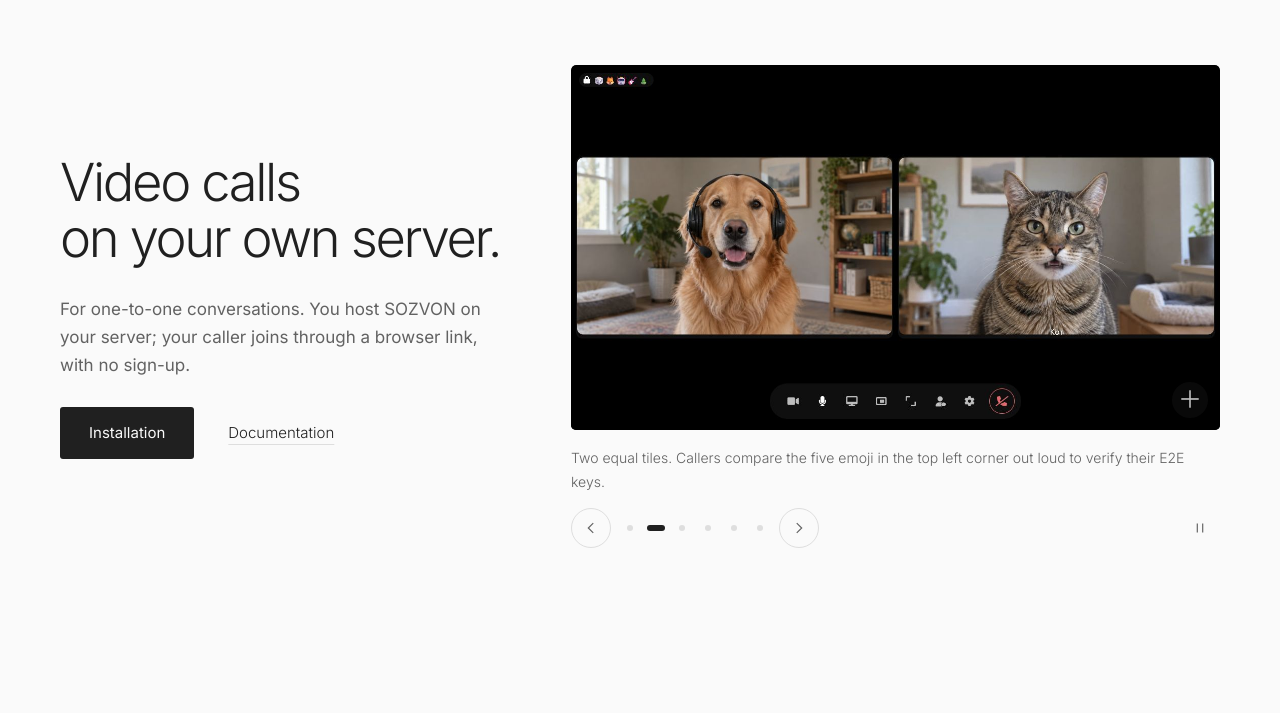
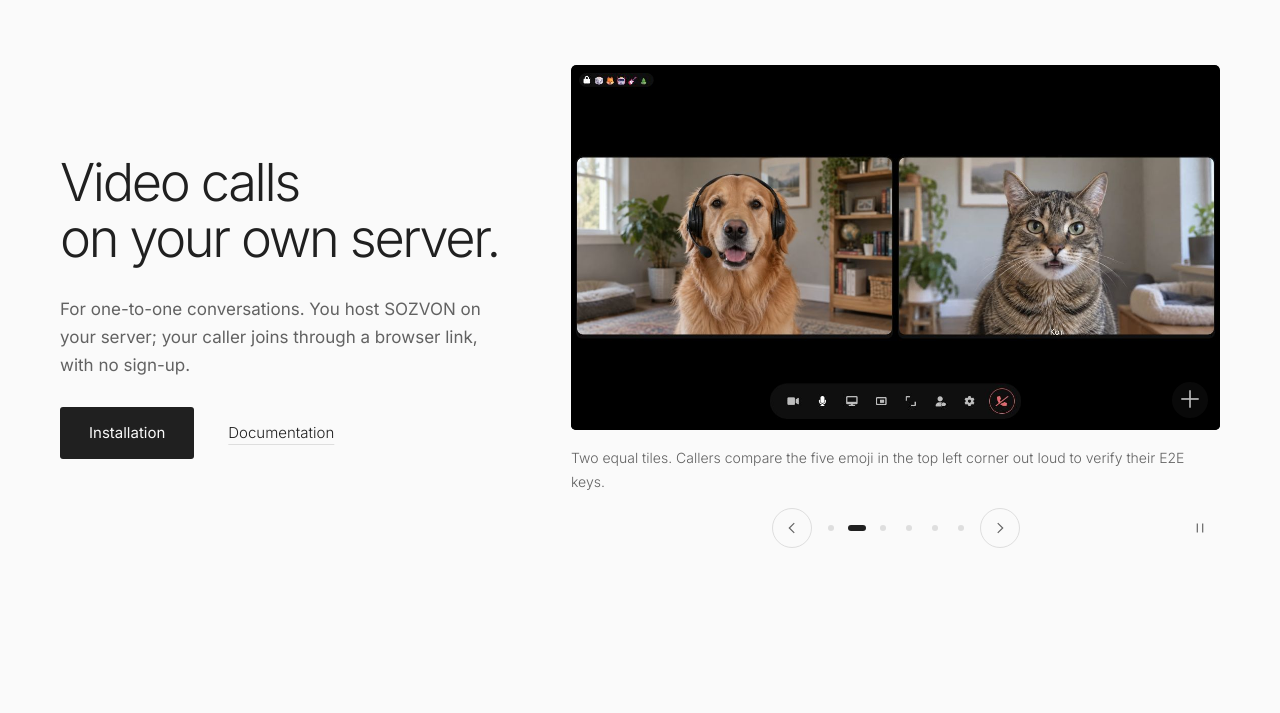
Before and after one commit to leyvanah/sozvon, a plain HTML site: page index.html in a window 1280 px wide. Shown: the part 87-800 px from the top of the page. Drawn offline with Linux system fonts and the light colour scheme.

Commit message:
Home page: centre the carousel arrows; keep the headline on two lines
- The arrows and dots are one group, centred under the screenshot, with
  the pause button at the right edge. On a 320px phone there is no room
  for both, and the group gives way 9px rather than overlap the button.
- In the two-column layout the headline broke onto three lines at wide
  windows: its longer line is 8.4 em, and the size followed the window
  while the column stopped growing. It now follows the column (cqi):
  two lines from 1024px to 2560px, in both languages.

Co-Authored-By: Claude Opus 5.5 <noreply@anthropic.com>

```diff
--- a/index.html
+++ b/index.html
@@ -51,9 +51,11 @@
         <figure class="carousel-slide" id="slide-lobby" role="group" aria-roledescription="слайд" aria-label="6 из 6: Лобби" data-name-ru="Лобби" data-name-en="Lobby"><a class="screenshot-link" href="assets/shots/lobby.jpg" aria-haspopup="dialog" aria-label="Увеличить скриншот" data-en-label="Enlarge screenshot"><img src="assets/shots/lobby.jpg" width="1600" height="820" alt="Комната ожидания SOZVON" data-en-alt="SOZVON waiting room" loading="lazy"><span class="screenshot-zoom" aria-hidden="true">＋</span></a><figcaption><span  data-en="The guest stays in the waiting room until the operator admits them. Screenshot shows the Russian interface.">Гость остаётся в комнате ожидания, пока оператор не впустит его в звонок.</span></figcaption></figure>
       </div>
       <div class="carousel-controls">
-        <button type="button" class="carousel-arrow carousel-prev" aria-controls="screens-track" aria-label="Предыдущий скриншот" data-en-label="Previous screenshot"><svg viewBox="0 0 20 20" aria-hidden="true"><path d="M12.5 4.5 7 10l5.5 5.5"/></svg></button>
-        <div class="carousel-dots"></div>
-        <button type="button" class="carousel-arrow carousel-next" aria-controls="screens-track" aria-label="Следующий скриншот" data-en-label="Next screenshot"><svg viewBox="0 0 20 20" aria-hidden="true"><path d="M7.5 4.5 13 10l-5.5 5.5"/></svg></button>
+        <div class="carousel-nav">
+          <button type="button" class="carousel-arrow carousel-prev" aria-controls="screens-track" aria-label="Предыдущий скриншот" data-en-label="Previous screenshot"><svg viewBox="0 0 20 20" aria-hidden="true"><path d="M12.5 4.5 7 10l5.5 5.5"/></svg></button>
+          <div class="carousel-dots"></div>
+          <button type="button" class="carousel-arrow carousel-next" aria-controls="screens-track" aria-label="Следующий скриншот" data-en-label="Next screenshot"><svg viewBox="0 0 20 20" aria-hidden="true"><path d="M7.5 4.5 13 10l-5.5 5.5"/></svg></button>
+        </div>
         <button type="button" class="carousel-pause" aria-pressed="false"><svg class="icon-pause" viewBox="0 0 20 20" aria-hidden="true"><path d="M7 5v10M13 5v10"/></svg><svg class="icon-play" viewBox="0 0 20 20" aria-hidden="true"><path d="M7 4.5v11l9-5.5Z"/></svg></button>
       </div>
     </div>
--- a/site.css
+++ b/site.css
@@ -70,11 +70,15 @@ code,pre{font-family:var(--mono)}pre{margin:0}code{font-size:.86em}strong{font-w
 .carousel-slide{flex:0 0 100%;min-width:0;scroll-snap-align:start;scroll-snap-stop:always}
 .carousel-slide img{width:100%;height:auto;aspect-ratio:16/9;object-fit:contain;background:#000;border-radius:5px}
 .carousel-slide figcaption{font-size:14px;color:var(--muted);margin-top:16px;line-height:1.7;padding-right:4px}
-.carousel-controls{display:flex;align-items:center;gap:6px;margin-top:14px}
+/* Arrows and dots centred under the screenshot, pause at the right.  On the
+   narrowest phones the side columns cannot both hold the pause button, and
+   the group gives way a few pixels rather than overlap it. */
+.carousel-controls{display:grid;grid-template-columns:1fr auto 1fr;align-items:center;margin-top:14px}
+.carousel-nav{grid-column:2;display:flex;align-items:center;gap:6px}
 .carousel-arrow,.carousel-pause{display:grid;place-items:center;flex:none;width:40px;height:40px;border-radius:50%;color:var(--muted);transition:color .15s,background .15s}
 .carousel-arrow{border:1px solid var(--line)}
 .carousel-arrow:hover,.carousel-pause:hover{color:var(--text);background:var(--surface)}
-.carousel-pause{margin-left:auto}
+.carousel-pause{grid-column:3;justify-self:end}
 .carousel-pause .icon-play,.carousel-pause[aria-pressed=true] .icon-pause{display:none}
 .carousel-pause[aria-pressed=true] .icon-play{display:block}
 .carousel-dots{display:flex;align-items:center}
@@ -84,7 +88,11 @@ code,pre{font-family:var(--mono)}pre{margin:0}code{font-size:.86em}strong{font-w
 .carousel-dots button[aria-current=true]::before{width:18px;background:var(--text)}
 @media(min-width:1024px){
   .hero{display:grid;grid-template-columns:minmax(0,.82fr) minmax(0,1.18fr);gap:60px;align-items:center;padding-bottom:72px}
-  .hero h1{font-size:clamp(42px,4.1vw,56px)}
+  /* Two lines, whatever the width: the longer line, "on your own server.",
+     is 8.4 em, so the size follows the column (cqi) rather than the window;
+     the clamp is for browsers without container queries. */
+  .hero-text{container-type:inline-size}
+  .hero h1{font-size:clamp(42px,4.1vw,52px);font-size:min(56px,11.6cqi)}
   .hero-description{font-size:17px;max-width:440px}
   .carousel{margin-top:0}
 }
```
